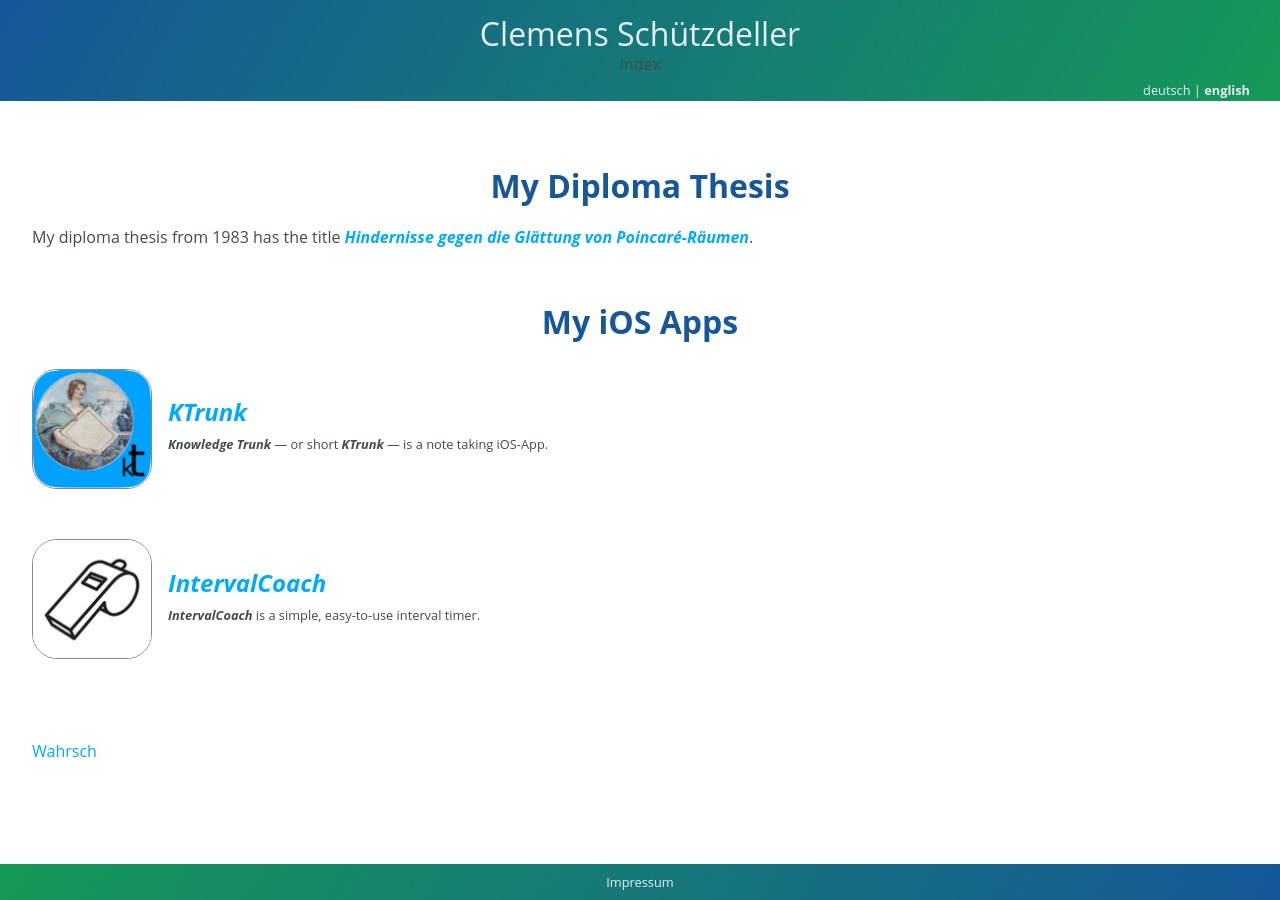
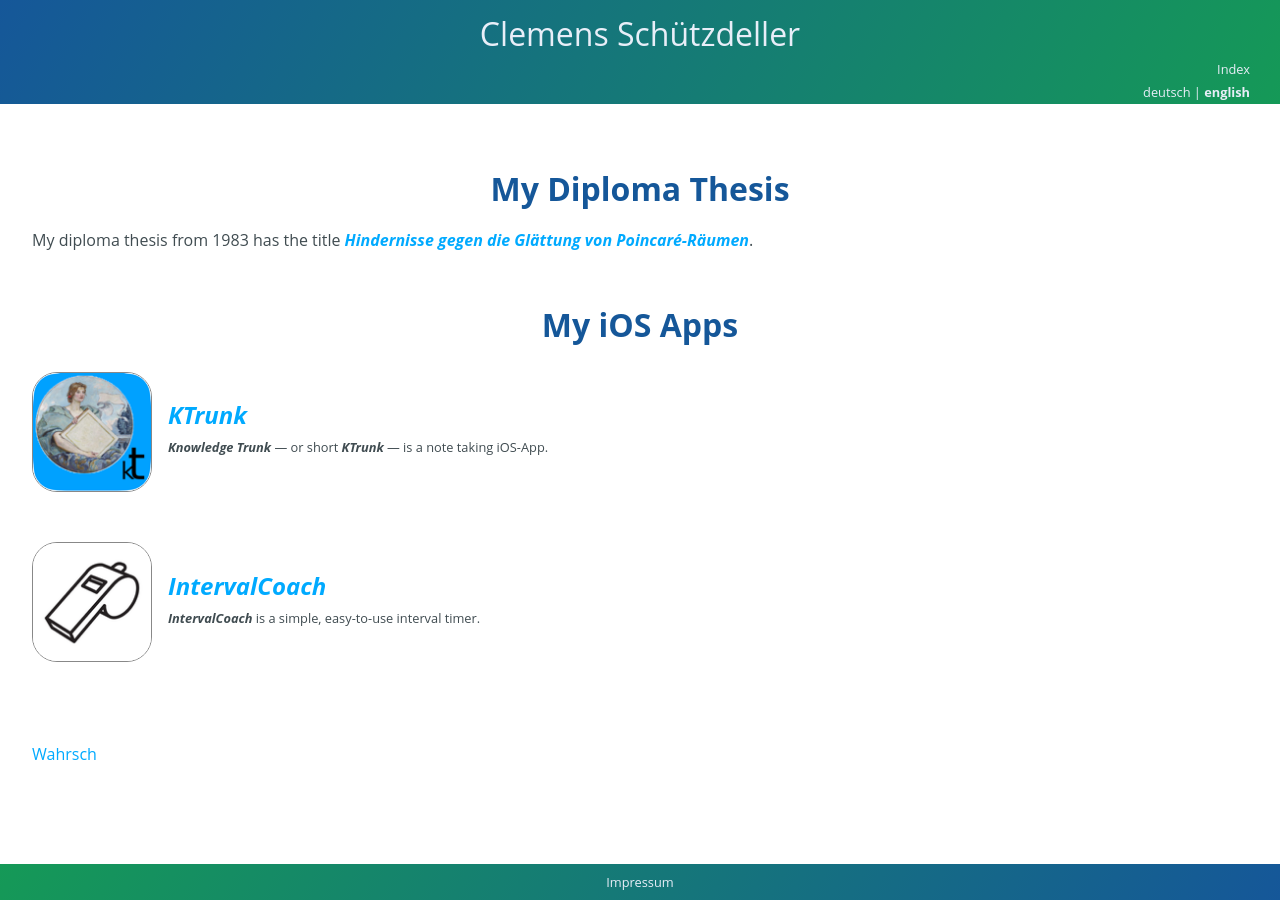
Before and after one commit to cs-LA/home, a Jekyll site: the page built from README.md, in a window 1280 px wide. Built offline with Jekyll 4.4.1, drawn with Linux system fonts in a browser that asks for light colours; our own code applies the rules of GitHub Pages for plain Markdown files.

Commit message:
Update default.html

```diff
--- a/_layouts/default.html
+++ b/_layouts/default.html
@@ -42,6 +42,13 @@
         font-size: 2.0em;
         color: #e8eef8;
         text-align: center;
+      }
+      .headerIndex {
+        font-size: .8em;
+        color: #e8eef8;
+        text-align: right;
+        padding-top: .5em;
+        padding-right: 30px;
       }
       .headerLanguages {
         font-size: .8em;
```
